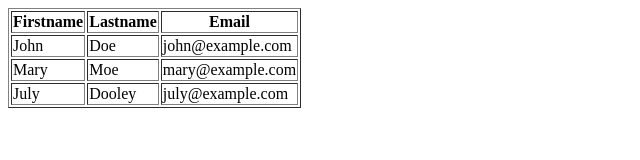
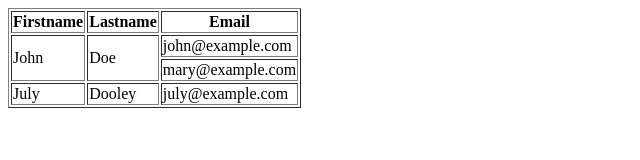
Before and after one commit to giorgi123412/3-Images---Tables, a plain HTML site: page index.html in a window 1280 px wide. Shown: the whole page, without its empty margins (0-640 px from the left). Drawn offline with Linux system fonts and the light colour scheme.

Commit message:
feat(finish tutorial-8): tutorial-8

```diff
--- a/index.html
+++ b/index.html
@@ -14,13 +14,11 @@
             <th>Email</th>
         </tr>
         <tr>
-            <td>John</td>
-            <td>Doe</td>
+            <td rowspan="2">John</td>
+            <td rowspan="2">Doe</td>
             <td>john@example.com</td>
         </tr>
         <tr>
-            <td>Mary</td>
-            <td>Moe</td>
             <td>mary@example.com</td>
         </tr>
         <tr>
```
